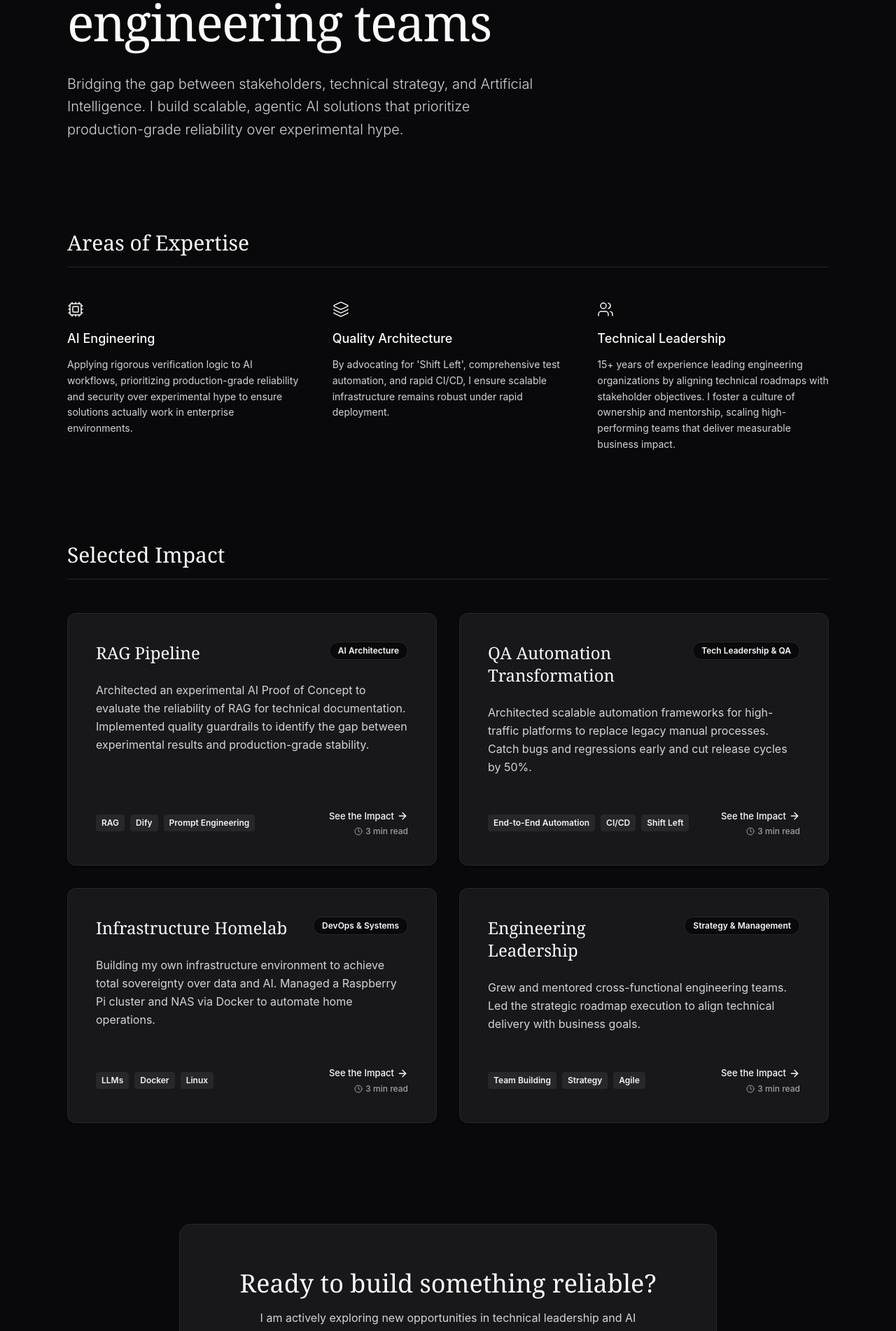
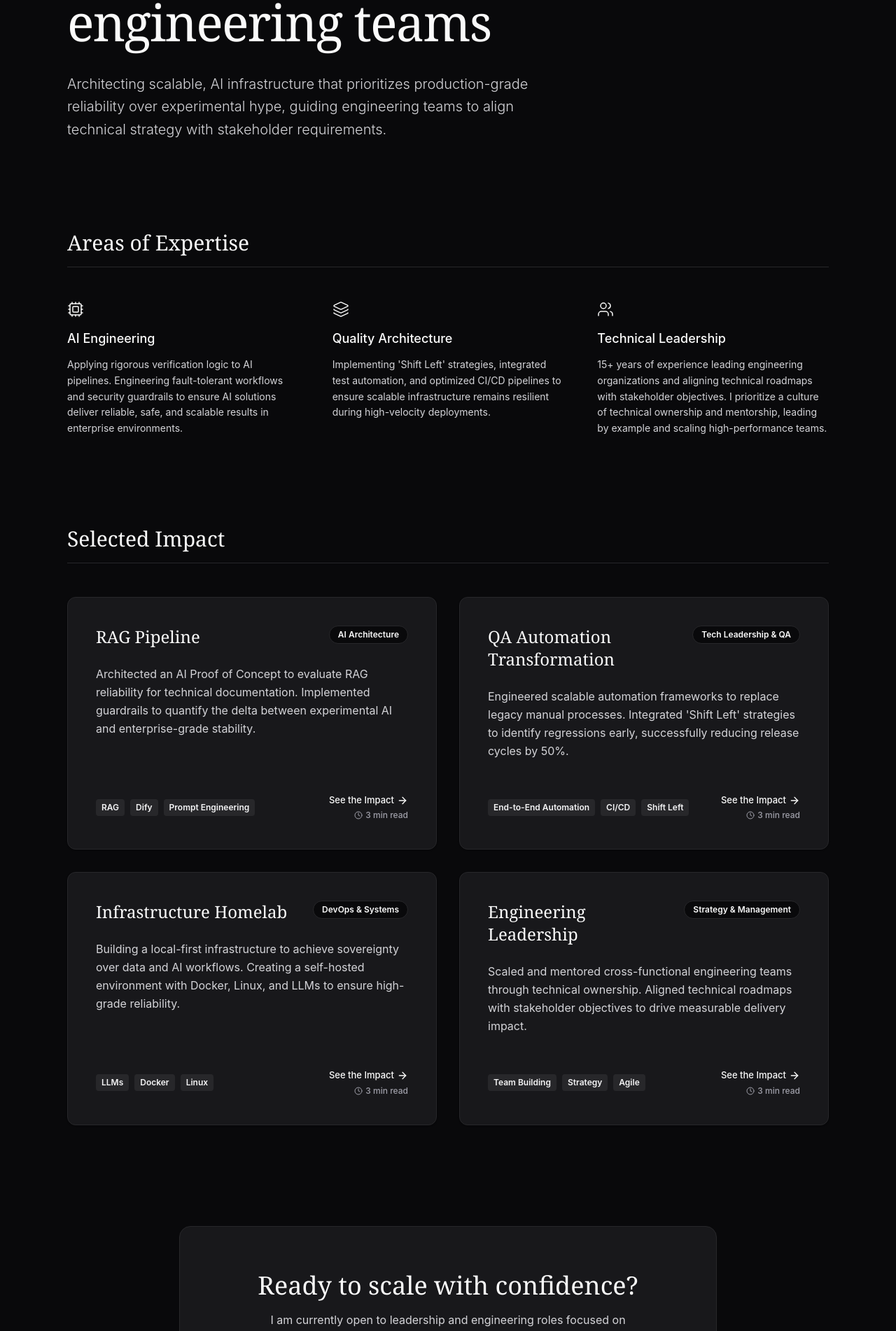
Before and after one commit to roygrssmn/grossman-engineering, a React (Vite) app: page /en in a window 1280 px wide. Shown: the part 378-2280 px from the top of the page at 70% size. Built offline with nearby package versions, Linux system fonts and the light colour scheme.

Commit message:
Chnaged wording after using the Red Team

```diff
--- a/src/ContactSection.jsx
+++ b/src/ContactSection.jsx
@@ -5,12 +5,12 @@ export default function ContactSection({ language }) {
         <section id="contact" className="pb-16">
             <div className="bg-white dark:bg-zinc-900 border border-stone-200 dark:border-zinc-800 p-10 md:p-16 rounded-2xl text-center max-w-3xl mx-auto">
                 <h2 className="font-serif text-3xl md:text-4xl mb-4 text-zinc-900 dark:text-zinc-50">
-                    {language === 'en' ? 'Ready to build something reliable?' : 'Bereit, etwas Zuverlässiges zu bauen?'}
+                    {language === 'en' ? 'Ready to scale with confidence?' : 'Bereit für skalierbare Innovation?'}
                 </h2>
                 <p className="text-zinc-600 dark:text-zinc-300 mb-8 max-w-xl mx-auto leading-relaxed">
                     {language === 'en'
-                        ? 'I am actively exploring new opportunities in technical leadership and AI engineering. Let us discuss how I can bring structure and quality to your next big initiative.'
-                        : 'Ich bin aktiv auf der Suche nach neuen Möglichkeiten in der technischen Führung und im KI-Engineering. Lassen Sie uns besprechen, wie ich Struktur und Qualität in Ihre nächste große Initiative bringen kann.'}
+                        ? 'I am currently open to leadership and engineering roles focused on production-grade AI. Let’s discuss how I can help architect and lead your next high-impact initiative.'
+                        : 'Ich stehe derzeit für neue Herausforderungen in der technischen Leitung und im KI-Engineering zur Verfügung. Lassen Sie uns besprechen, wie ich Ihre nächste Initiative durch Architektur und Leadership zum Erfolg führen kann.'}
                 </p>
                 <div className="flex flex-col sm:flex-row gap-4 justify-center">
                     <a href={contactInfo.linkedin} target="_blank" rel="noopener noreferrer" className="inline-flex justify-center items-center px-6 py-3 bg-zinc-900 text-white dark:bg-zinc-100 dark:text-zinc-900 font-medium rounded-lg hover:opacity-90 transition-opacity shadow-sm">
--- a/src/HeroSection.jsx
+++ b/src/HeroSection.jsx
@@ -7,12 +7,12 @@ export default function HeroSection({ language }) {
             <h1 className="font-serif text-5xl md:text-6xl lg:text-7xl leading-[1.1] tracking-tight mb-8 text-zinc-900 dark:text-zinc-50">
                 {language === 'en'
                     ? 'I build reliable AI systems and lead high-performance engineering teams'
-                    : 'Ich baue zuverlässige KI-Systeme und leite hochleistungsfähige Engineering-Teams'}
+                    : 'Ich entwickle zuverlässige KI-Systeme und leite hochleistungsfähige Engineering-Teams'}
             </h1>
             <p className="text-xl text-zinc-600 dark:text-zinc-300 font-light leading-relaxed max-w-2xl">
                 {language === 'en'
-                    ? 'Bridging the gap between stakeholders, technical strategy, and Artificial Intelligence. I build scalable, agentic AI solutions that prioritize production-grade reliability over experimental hype.'
-                    : 'Ich schlage die Brücke zwischen Stakeholdern, technischer Strategie und Künstlicher Intelligenz. Ich entwickle skalierbare, agentische KI-Lösungen, die produktionsreife Zuverlässigkeit über experimentellen Hype stellen.'}
+                    ? 'Architecting scalable, AI infrastructure that prioritizes production-grade reliability over experimental hype, guiding engineering teams to align technical strategy with stakeholder requirements.'
+                    : 'Konzeption skalierbarer, KI-Infrastrukturen, die Zuverlässigkeit auf Produktionsniveau über experimentellen Hype stellen, sowie Führung von Engineering-Teams, um technische Strategien mit den Anforderungen der Stakeholder in Einklang zu bringen.'}
             </p>
         </header>
     );
--- a/src/areas_of_expertise/competencies.js
+++ b/src/areas_of_expertise/competencies.js
@@ -6,8 +6,8 @@ export const competenciesData = [
             de: 'KI-Engineering'
         },
         description: {
-            en: 'Applying rigorous verification logic to AI workflows, prioritizing production-grade reliability and security over experimental hype to ensure solutions actually work in enterprise environments.',
-            de: 'Anwendung präziser Verifizierungslogik auf KI-Workflows. Ich stelle produktionsreife Zuverlässigkeit und Sicherheit über experimentellen Hype, um funktionale Lösungen in Unternehmensumgebungen zu garantieren.'
+            en: 'Applying rigorous verification logic to AI pipelines. Engineering fault-tolerant workflows and security guardrails to ensure AI solutions deliver reliable, safe, and scalable results in enterprise environments.',
+            de: 'Anwendung präziser Verifizierungslogik auf KI-Pipelines. Entwicklung fehlertoleranter Workflows und Sicherheits-Guardrails, um sicherzustellen, dass KI-Lösungen in Unternehmensumgebungen zuverlässige, sichere und skalierbare Ergebnisse liefern.'
         }
     },
     {
@@ -17,8 +17,8 @@ export const competenciesData = [
             de: 'Qualitätsarchitektur'
         },
         description: {
-            en: 'By advocating for \'Shift Left\', comprehensive test automation, and rapid CI/CD, I ensure scalable infrastructure remains robust under rapid deployment.',
-            de: 'Durch "Shift-Left", umfassende Testautomatisierung und schnelles CI/CD sorge ich dafür, dass skalierbare Infrastrukturen auch bei rapiden Deployments robust bleiben.'
+            en: 'Implementing \'Shift Left\' strategies, integrated test automation, and optimized CI/CD pipelines to ensure scalable infrastructure remains resilient during high-velocity deployments.',
+            de: 'Durch die Implementierung von "Shift-Left"-Strategien, integrierter Testautomatisierung und optimierten CI/CD-Pipelines stelle ich sicher, dass skalierbare Infrastrukturen auch bei High-Velocity-Deployments belastbar bleiben.'
         }
     },
     {
@@ -28,8 +28,8 @@ export const competenciesData = [
             de: 'Technische Führung'
         },
         description: {
-            en: '15+ years of experience leading engineering organizations by aligning technical roadmaps with stakeholder objectives. I foster a culture of ownership and mentorship, scaling high-performing teams that deliver measurable business impact.',
-            de: '15+ Jahre Erfahrung in der Leitung von Engineering-Organisationen durch die Ausrichtung technischer Roadmaps an Stakeholder-Zielen. Ich fördere eine Kultur der Eigenverantwortung und Mentoring, skaliere leistungsstarke Teams und erziele messbaren Geschäftserfolg.'
+            en: '15+ years of experience leading engineering organizations and aligning technical roadmaps with stakeholder objectives. I prioritize a culture of technical ownership and mentorship, leading by example and scaling high-performance teams.',
+            de: 'Über 15 Jahre Erfahrung in der Leitung von Engineering-Organisationen und der Ausrichtung technischer Roadmaps an Stakeholder-Zielen. Ich setze auf eine Kultur der technischen Eigenverantwortung und des Mentorings, gehe mit gutem Beispiel voran und skaliere Hochleistungsteams.'
         }
     }
 ];
--- a/src/selected_impact/framework.md
+++ b/src/selected_impact/framework.md
@@ -1,11 +1,11 @@
 ## The Backstory
 
-At previous organizations, legacy processes or a lack of automation created significant bottlenecks. We were catching bugs too late—often after they reached production. These long cycles made it impossible to scale, keeping the organization trapped in four-week release windows that slowed down product evolution.
+At previous organizations, legacy processes or a lack of automation created significant bottlenecks. We were catching bugs too late, often after they reached production. These long cycles kept the organization trapped in four-week release windows that slowed down feature delivery.
 
 ## My Philosophy in Action
 
-I led the build-out of modern automation frameworks designed to support both development and production environments. By moving testing into the earliest stages of the lifecycle ("Shift Left"), we ensured that bugs were identified long before deployment. This wasn't just about writing code; it was about creating a technical safety net that empowered developers to ship with confidence.
+I engineered modern automation frameworks designed to support both development and production environments. By "Shifting Left" and moving testing into the earliest stages of the Software Development Life Cycle (SDLC), we ensured that bugs were identified long before deployment, creating a technical safety net that empowered developers to ship with confidence and reduced the cost of failure.
 
 ## The Hard Truths
 
-The real success wasn't the number of tests, but the impact on the business: we successfully cut our release cycles in half, from four weeks down to two. Developers had trust in the system, customer support too. I learned that the hardest part isn't the framework itself, but shifting the mindset to treat automation as a core part of the product rather than a final hurdle.
+The real impact was cultural: we cut our release cycles from four weeks to two while drastically increasing system trust. I learned that the hardest part isn't the code, but shifting the mindset to treat quality as a core feature rather than a final hurdle.
--- a/src/selected_impact/projects.js
+++ b/src/selected_impact/projects.js
@@ -8,11 +8,8 @@ export const projectData = {
         title: 'RAG Pipeline',
         role: 'AI Architecture',
         tags: ['RAG', 'Dify', 'Prompt Engineering'],
-        links: [
-            { type: 'github', url: 'https://github.com/yourusername/rag-pipeline', label: 'View Repository' },
-            { type: 'reference', url: '#', label: 'Architecture Doc' }
-        ],
-        summary: 'Architected an experimental AI Proof of Concept to evaluate the reliability of RAG for technical documentation. Implemented quality guardrails to identify the gap between experimental results and production-grade stability.',
+        links: [],
+        summary: 'Architected an AI Proof of Concept to evaluate RAG reliability for technical documentation. Implemented guardrails to quantify the delta between experimental AI and enterprise-grade stability.',
         content: ragContent
     },
     framework: {
@@ -20,9 +17,9 @@ export const projectData = {
         role: 'Tech Leadership & QA',
         tags: ['End-to-End Automation', 'CI/CD', 'Shift Left'],
         links: [
-            { type: 'github', url: 'https://github.com/yourusername/qa-framework', label: 'View Repository' }
+          //  { type: 'github', url: 'https://github.com/yourusername/qa-framework', label: 'View Repository' }
         ],
-        summary: 'Architected scalable automation frameworks for high-traffic platforms to replace legacy manual processes. Catch bugs and regressions early and cut release cycles by 50%.',
+        summary: 'Engineered scalable automation frameworks to replace legacy manual processes. Integrated \'Shift Left\' strategies to identify regressions early, successfully reducing release cycles by 50%.',
         content: frameworkContent
     },
     homelab: {
@@ -30,10 +27,10 @@ export const projectData = {
         role: 'DevOps & Systems',
         tags: ['LLMs', 'Docker', 'Linux', 'Networking'],
         links: [
-            { type: 'github', url: 'https://github.com/yourusername/homelab-config', label: 'View Repository' },
-            { type: 'reference', url: '#', label: 'Live Dashboard' }
+            //{ type: 'github', url: 'https://github.com/yourusername/homelab-config', label: 'View Repository' },
+            // { type: 'reference', url: '#', label: 'Live Dashboard' }
         ],
-        summary: 'Building my own infrastructure environment to achieve total sovereignty over data and AI. Managed a Raspberry Pi cluster and NAS via Docker to automate home operations.',
+        summary: 'Building a local-first infrastructure to achieve sovereignty over data and AI workflows. Creating a self-hosted environment with Docker, Linux, and LLMs to ensure high-grade reliability.',
         content: homelabContent
     },
     leadership: {
@@ -41,7 +38,7 @@ export const projectData = {
         role: 'Strategy & Management',
         tags: ['Team Building', 'Strategy', 'Agile', 'Scaling'],
         links: [],
-        summary: 'Grew and mentored cross-functional engineering teams. Led the strategic roadmap execution to align technical delivery with business goals.',
+        summary: 'Scaled and mentored cross-functional engineering teams through technical ownership. Aligned technical roadmaps with stakeholder objectives to drive measurable delivery impact.',
         content: leadershipContent
     }
 };
```
Also changed, not shown: src/selected_impact/homelab.md (+7 -5 lines), src/selected_impact/leadership.md (+2 -2 lines), src/selected_impact/rag.md (+7 -0 lines).
